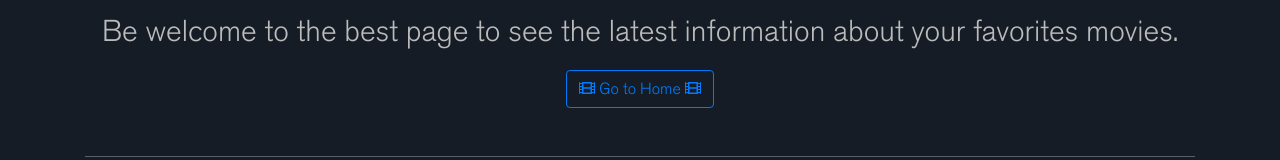
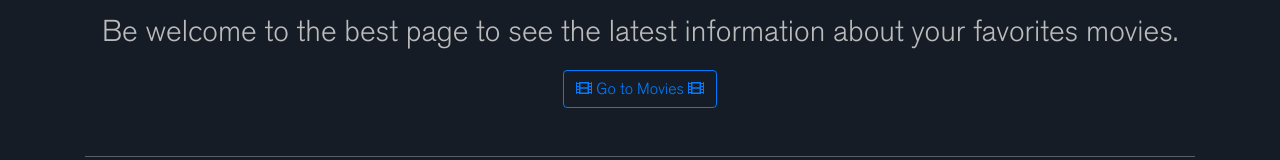
Before and after one commit to eduardohurtado/netflex-react, a React app: page /#/ in a window 1280 px wide. Shown: the part 419-579 px from the top of the page. Built offline with nearby package versions, Linux system fonts and the light colour scheme.

Commit message:
Changed "Home" to "Movies" path and button text

```diff
--- a/src/App.tsx
+++ b/src/App.tsx
@@ -39,7 +39,7 @@ class App extends React.Component {
 
           <Route
             exact
-            path="/Home"
+            path="/movies"
             render={() => {
               return (
                 <Suspense fallback={<Loading />}>
--- a/src/views/index/components/IndexLayout/IndexLayout.tsx
+++ b/src/views/index/components/IndexLayout/IndexLayout.tsx
@@ -29,9 +29,9 @@ export default function IndexLayout(): JSX.Element {
       </p>
 
       <div className="d-flex justify-content-center">
-        <Link to="/home">
+        <Link to="/movies">
           <button className="btn btn-outline-primary" type="button">
-            <FontAwesomeIcon icon={faFilm} /> Go to Home{" "}
+            <FontAwesomeIcon icon={faFilm} /> Go to Movies{" "}
             <FontAwesomeIcon icon={faFilm} />
           </button>
         </Link>
--- a/src/views/shared/components/NavBar/NavBar.tsx
+++ b/src/views/shared/components/NavBar/NavBar.tsx
@@ -71,7 +71,7 @@ export default function NavBar(): JSX.Element {
               </Link>
             </li>
             <li className="nav-item active">
-              <Link to="/home">
+              <Link to="/movies">
                 <a className="nav-link" style={{ color: "#eeeeee" }}>
                   Movies <span className="sr-only">(current)</span>
                 </a>
```
